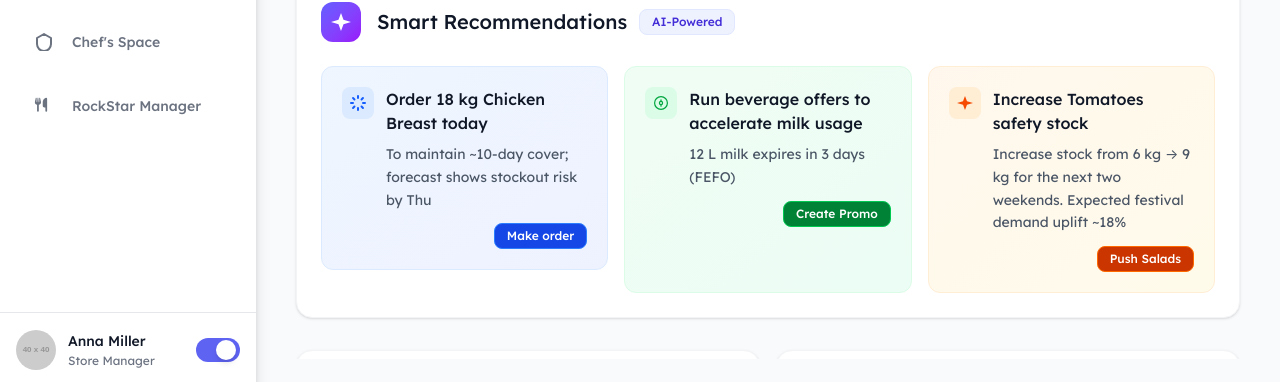
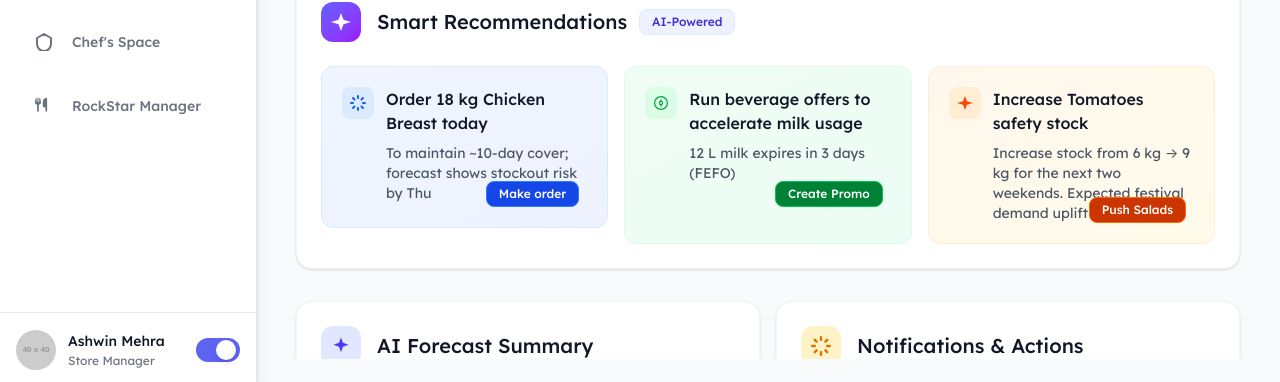
Before and after one commit to IIMS-2025/iims-web, a React (Vite) app: page /home in a window 1280 px wide. Shown: the part 415-797 px from the top of the page. Built offline with nearby package versions, Linux system fonts and the light colour scheme; no server answers.

Commit message:
fix: update user name in Sidebar component and adjust button positioning in SmartRecommendations for better layout

```diff
--- a/src/components/Sidebar.tsx
+++ b/src/components/Sidebar.tsx
@@ -196,7 +196,7 @@ export default function Sidebar({
             className="user-avatar"
           />
           <div className="user-info">
-            <div className="user-name">Anna Miller</div>
+            <div className="user-name">Ashwin Mehra</div>
             <div className="user-role">Store Manager</div>
           </div>
           <div className="flex flext-row items-center ">
--- a/src/components/dashboard/SmartRecommendations.tsx
+++ b/src/components/dashboard/SmartRecommendations.tsx
@@ -25,13 +25,13 @@ const RecommendationCard: React.FC<RecommendationCardProps> = ({
   const getButtonClasses = () => {
     switch (type) {
       case "alert":
-        return "mt-3 px-3 py-1 bg-blue-700 text-white text-xs font-medium rounded-lg hover:bg-blue-700 transition-colors border border-blue-500 align-right";
+        return "absolute bottom-0 right-2 mt-3 px-3 py-1 bg-blue-700 text-white text-xs font-medium rounded-lg hover:bg-blue-700 transition-colors border border-blue-500 align-right";
       case "opportunity":
-        return "mt-3 px-3 py-1 bg-green-700 text-white text-xs font-medium rounded-lg hover:bg-green-700 transition-colors border border-green-500 align-right";
+        return "absolute bottom-0 right-2 mt-3 px-3 py-1 bg-green-700 text-white text-xs font-medium rounded-lg hover:bg-green-700 transition-colors border border-green-500 align-right";
       case "prevention":
-        return "mt-3 px-3 py-1 bg-orange-700 text-white text-xs font-medium rounded-lg hover:bg-orange-700 transition-colors border border-orange-500 align-right";
+        return "absolute bottom-0 right-2 mt-3 px-3 py-1 bg-orange-700 text-white text-xs font-medium rounded-lg hover:bg-orange-700 transition-colors border border-orange-500 align-right";
       default:
-        return "mt-3 px-3 py-1 bg-gray-100 text-gray-700 text-xs font-medium rounded-lg hover:bg-gray-200 transition-colors border border-gray-500 align-right";
+        return "absolute bottom-0 right-2 mt-3 px-3 py-1 bg-gray-100 text-gray-700 text-xs font-medium rounded-lg hover:bg-gray-200 transition-colors border border-gray-500 align-right";
     }
   };
 
@@ -50,12 +50,12 @@ const RecommendationCard: React.FC<RecommendationCardProps> = ({
 
   return (
     <div className={getRecommendationCardClasses(type)}>
-      <div className="flex items-start gap-3 w-[100%]">
+      <div className="flex items-start gap-3 w-[100%] min-h-[120px] relative">
         <div className={getIconContainerClasses()}>{icon}</div>
         <div className="w-[100%]">
-          <div className="min-h-[80px]">
+          <div>
           <h4 className="font-semibold text-gray-900 mb-2">{title}</h4>
-          <p className="text-sm text-gray-600 leading-relaxed">{description}</p>
+          <p className="text-sm text-gray-600 leading-relaxed]">{description}</p>
           </div>
           <div className="flex justify-end items-end h-full">
           <button className={getButtonClasses()} onClick={onButtonClick}>
```
